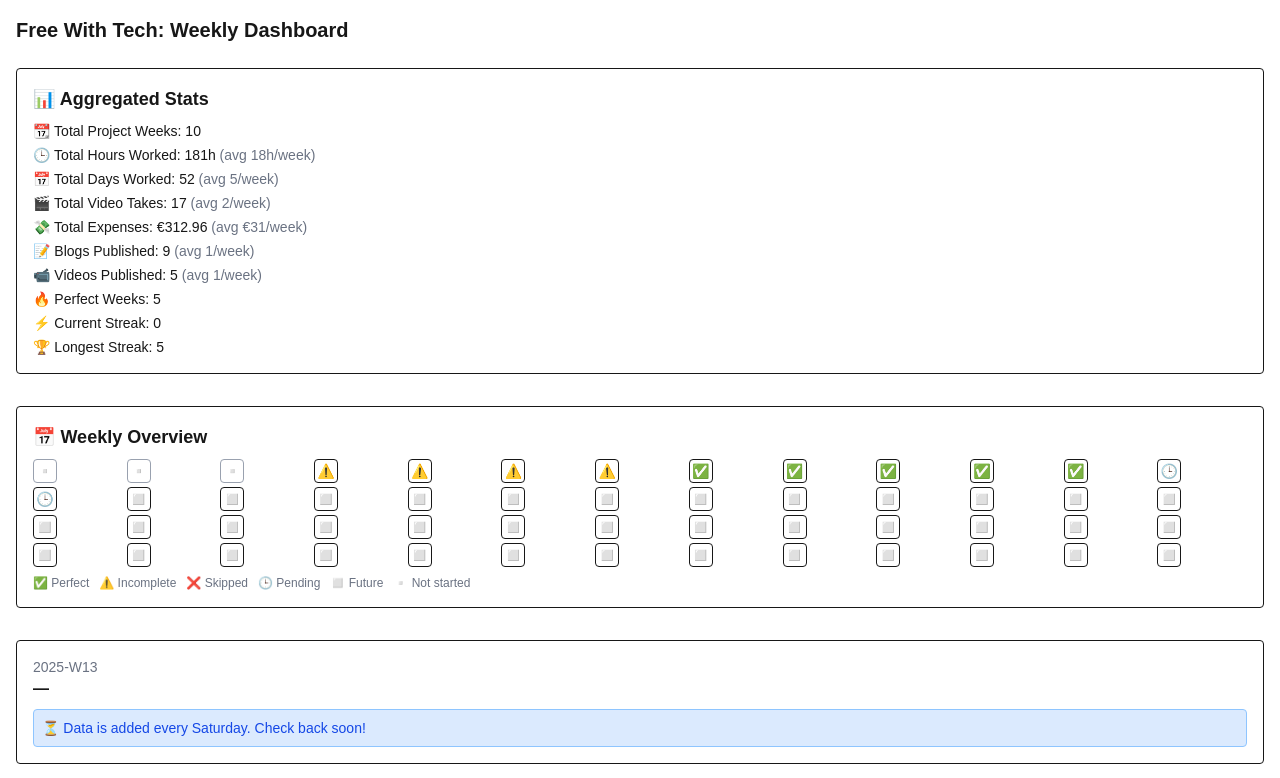
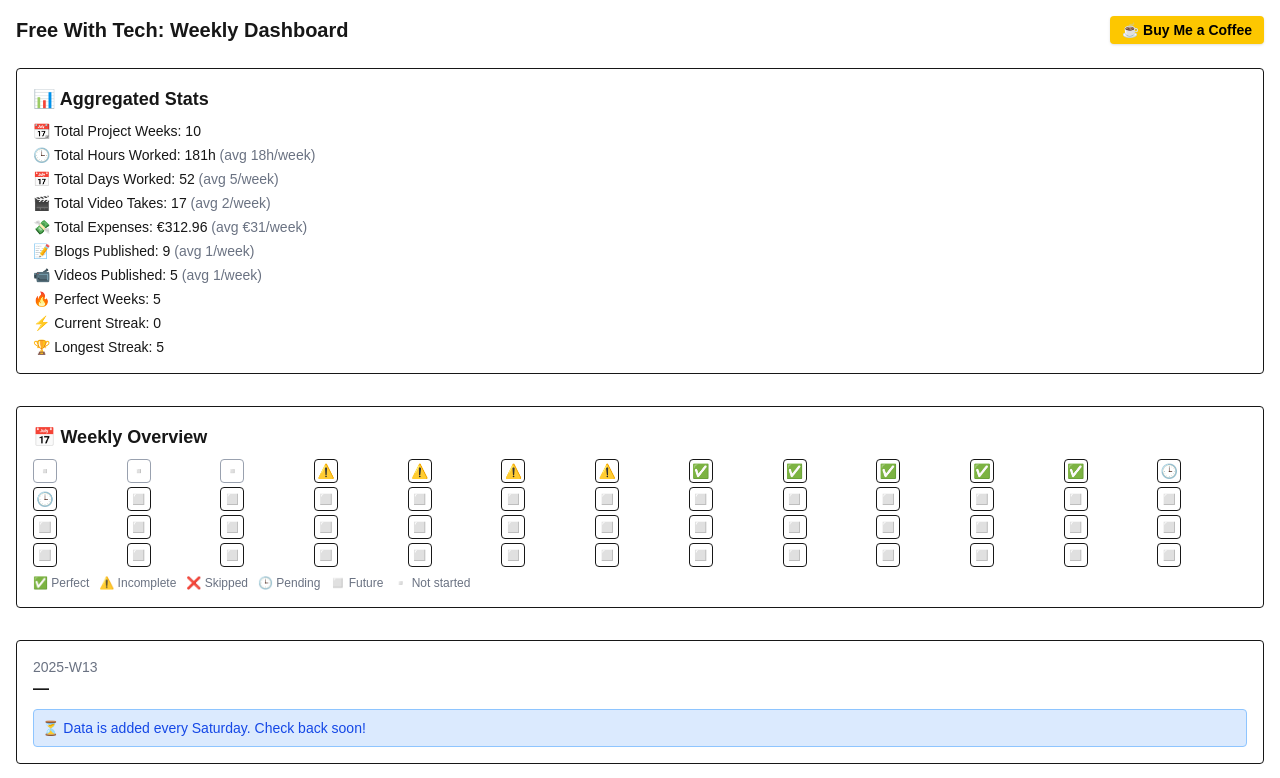
Before and after one commit to sampittko/creator-dashboard, a Next.js app: page / in a window 1280 px wide. Shown: the top 778 px of the page. Built offline with nearby package versions, Linux system fonts and the light colour scheme.

Commit message:
feat: support me cta

```diff
--- a/app/page.tsx
+++ b/app/page.tsx
@@ -15,7 +15,17 @@ export default function DashboardPage() {
 
   return (
     <main className="p-4">
-      <h1 className="text-xl font-bold mb-6">Free With Tech: Weekly Dashboard</h1>
+      <div className="flex justify-between items-center mb-6">
+        <h1 className="text-xl font-bold">Free With Tech: Weekly Dashboard</h1>
+        <a
+          href="https://www.buymeacoffee.com/sampittko"
+          target="_blank"
+          rel="noopener noreferrer"
+          className="text-sm bg-yellow-400 hover:bg-yellow-300 text-black font-semibold py-1 px-3 rounded shadow"
+        >
+          ☕ Buy Me a Coffee
+        </a>
+      </div>
 
       <section className="mb-8 border rounded p-4">
         <h2 className="text-lg font-semibold mb-2">📊 Aggregated Stats</h2>
```
